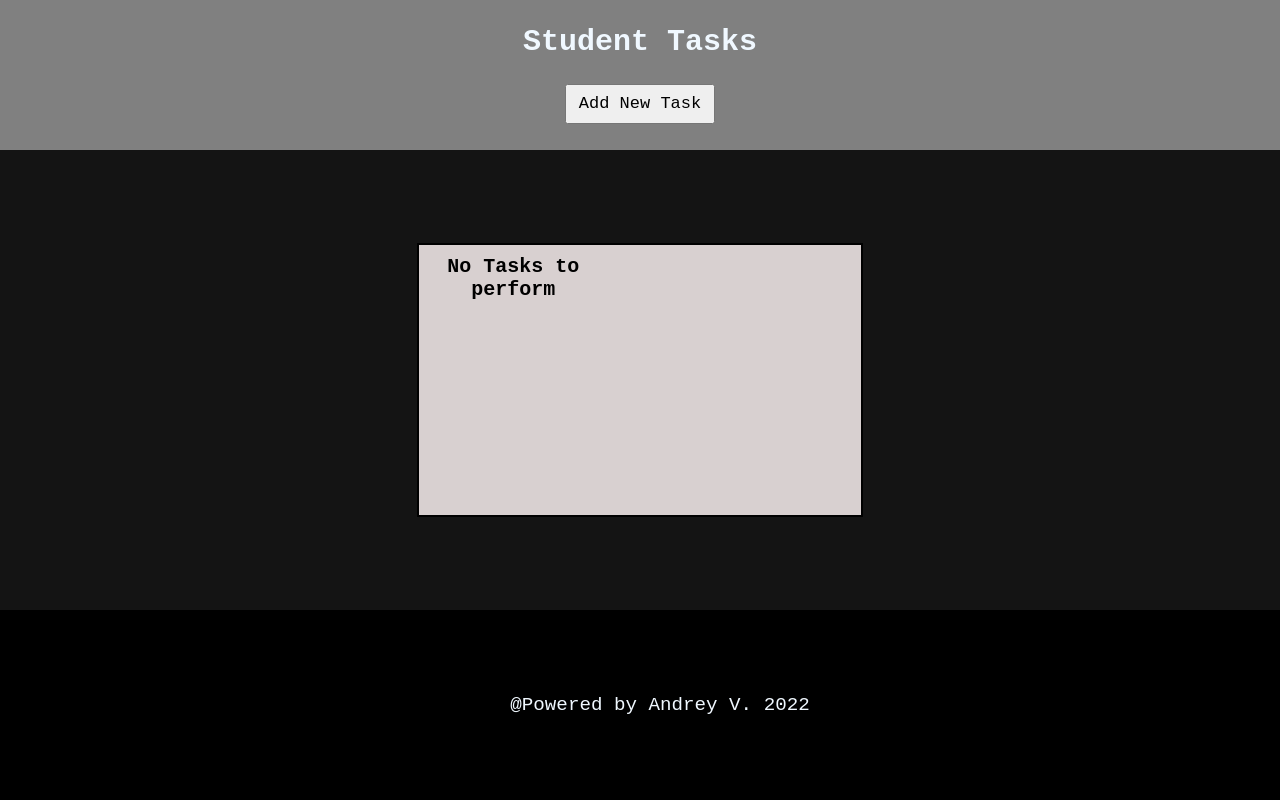
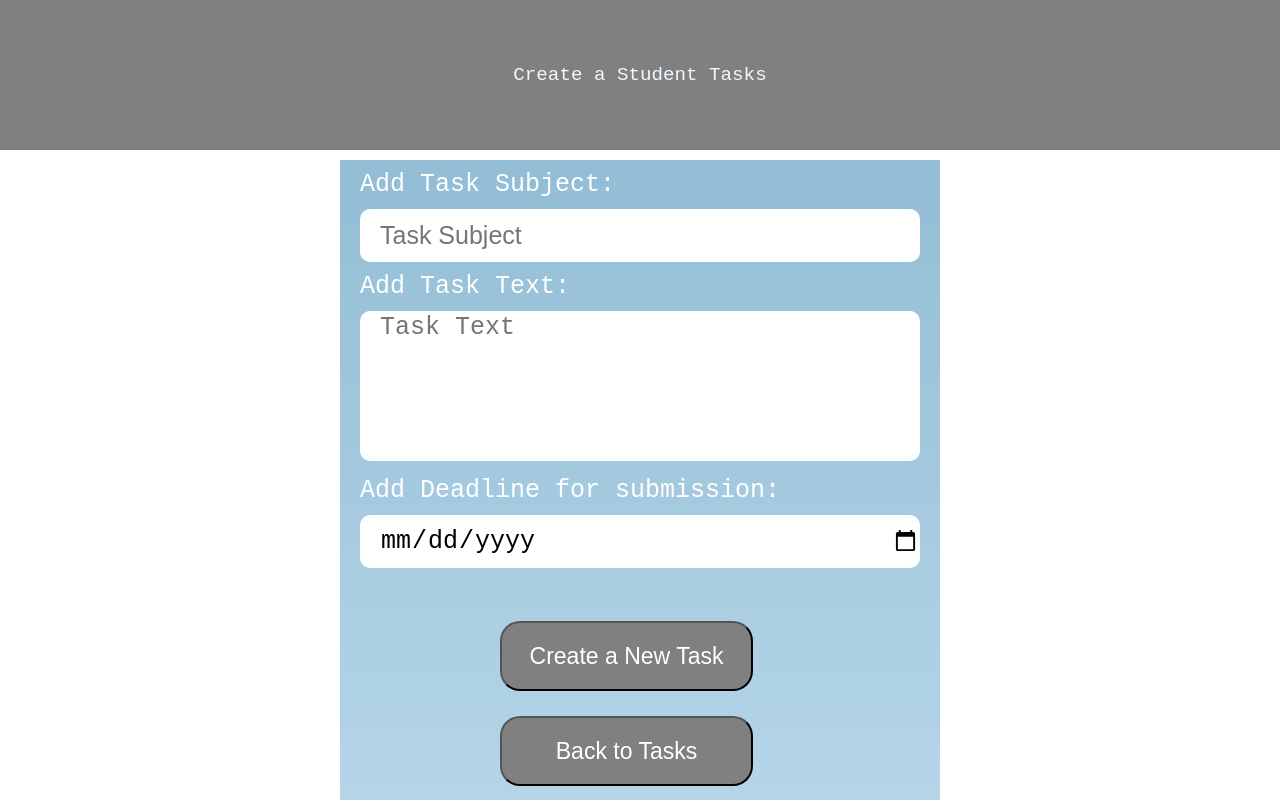
Before and after one commit to AndreyVekselman/TaskManager_Alternative, a plain HTML site: page index.html in a window 1280 px wide. Both pictures are taken after a click on the link "Add New Task". Shown: the top 800 px of the page. Drawn offline with Linux system fonts and the light colour scheme.

Commit message:
create a new task file and function

```diff
--- /dev/null
+++ b/css/createTask.scss
@@ -0,0 +1,102 @@
+// @import "reset";
+
+$FontFamily: Arial, Helvetica, sans-serif;
+#bodyCreateTask {
+  display: flex;
+  flex-direction: column;
+}
+$FontSize: 25px;
+$TextColor: white;
+$FontFamily: "Courier New", Courier, monospace;
+
+@mixin BorderRadius($rad) {
+  border-radius: $rad;
+}
+
+@mixin Btn($color) {
+  text-align: center;
+  width: 253px;
+  height: 70px;
+  margin-top: 25px;
+  @include BorderRadius(20px);
+  background-color: $color;
+  margin-left: 140px;
+  color: $TextColor;
+  font-size: $FontSize - 2;
+}
+
+#createTask {
+  background-color: gray;
+  color: aliceblue;
+  font-family: "Courier New", Courier, monospace;
+  font-size: larger;
+  width: 100%;
+  height: 150px;
+  text-align: center;
+  line-height: 150px;
+}
+.main {
+  width: 600px;
+  // height: 450px;
+  color: $TextColor;
+  margin: auto;
+  margin-top: 10px;
+  margin-bottom: 50px;
+  font-family: $FontFamily;
+  flex: 1;
+
+  .form {
+    padding-left: 20px;
+    padding-top: 10px;
+    background-color: rgba(153, 193, 216, 255);
+    height: 650px;
+    background-image: linear-gradient(
+      180deg,
+      rgba(147, 189, 213, 255),
+      rgba(182, 214, 232, 255)
+    );
+    label {
+      font-size: $FontSize;
+    }
+    input {
+      padding-left: 20px;
+      font-size: $FontSize;
+      margin: 10px 0;
+      width: 560px;
+      height: 53px;
+      @include BorderRadius(10px);
+      border-style: none;
+      box-sizing: border-box;
+    }
+    textarea {
+      resize: none;
+      padding-left: 20px;
+      font-size: $FontSize;
+      margin: 10px 0;
+      width: 560px;
+      height: 150px;
+
+      @include BorderRadius(10px);
+      border-style: none;
+      box-sizing: border-box;
+    }
+
+    .Btn_OK {
+      @include Btn(gray);
+    }
+  }
+  // .Btn_Error {
+  //   @include Btn(red);
+  // }
+}
+.footer {
+  background-color: black;
+  color: aliceblue;
+  font-family: "Courier New", Courier, monospace;
+  font-size: larger;
+  width: 100%;
+  height: 150px;
+  text-align: center;
+  line-height: 150px;
+  padding: 20px;
+}
--- a/index.html
+++ b/index.html
@@ -7,9 +7,7 @@
     <title>Route_Manage</title>
     <script type="module" src="script.js"></script>
     <link rel="stylesheet" href="/css/indexPage.css" />
+    <link rel="stylesheet" href="/css/createTask.css" />
   </head>
-  <body>
-    <h1>Hello</h1>
-    <br />
-  </body>
+  <body></body>
 </html>
--- /dev/null
+++ b/module/createTask.mjs
@@ -0,0 +1,110 @@
+export function createTask() {
+  const body = document.createElement("body");
+  body.id = "bodyCreateTask";
+
+  const header = document.createElement("header");
+  header.className = "Header";
+  header.id = "createTask";
+  header.textContent = "Create a Student Tasks";
+  body.appendChild(header);
+
+  const main = document.createElement("div");
+  main.className = "main";
+  //   main.id = "main";
+
+  const formDiv = document.createElement("div");
+  formDiv.className = "form";
+
+  const form = document.createElement("form");
+  form.action = "";
+
+  let label1 = document.createElement("label");
+  label1.htmlFor = "taskSubject";
+  label1.textContent = "Add Task Subject:";
+  form.appendChild(label1);
+
+  let br1 = document.createElement("br");
+  form.appendChild(br1);
+
+  let input1 = document.createElement("input");
+  input1.type = "text";
+  input1.id = "taskSubject";
+  input1.placeholder = "Task Subject";
+  input1.minlength = "5";
+  form.appendChild(input1);
+
+  let br2 = document.createElement("br");
+  form.appendChild(br2);
+
+  let label2 = document.createElement("label");
+  label2.htmlFor = "taskText";
+  label2.textContent = "Add Task Text:";
+  form.appendChild(label2);
+
+  let br3 = document.createElement("br");
+  form.appendChild(br3);
+
+  let textarea = document.createElement("textarea");
+  textarea.name = "taskText";
+  textarea.id = "taskText";
+  textarea.placeholder = "Task Text";
+  form.appendChild(textarea);
+
+  let br4 = document.createElement("br");
+  form.appendChild(br4);
+
+  let label3 = document.createElement("label");
+  label3.htmlFor = "taskDate";
+  label3.textContent = "Add Deadline for submission:";
+  form.appendChild(label3);
+
+  let br5 = document.createElement("br");
+  form.appendChild(br5);
+
+  let input2 = document.createElement("input");
+  input2.type = "date";
+  input2.id = "taskDate";
+  input2.placeholder = "Deadline for submission";
+  form.appendChild(input2);
+
+  let br6 = document.createElement("br");
+  form.appendChild(br6);
+
+  let br7 = document.createElement("br");
+  form.appendChild(br7);
+
+  let div1 = document.createElement("div");
+  form.appendChild(div1);
+
+  let button1 = document.createElement("button");
+  button1.type = "submit";
+  button1.className = "Btn_OK";
+  button1.id = "Btn_OK";
+  button1.textContent = "Create a New Task";
+  div1.appendChild(button1);
+
+  formDiv.appendChild(form);
+  main.appendChild(formDiv);
+
+  let div2 = document.createElement("div");
+  formDiv.appendChild(div2);
+
+  let a = document.createElement("a");
+  a.href = "/";
+  div2.appendChild(a);
+
+  let button2 = document.createElement("button");
+  button2.className = "Btn_OK";
+  button2.id = "returnButton";
+  button2.textContent = "Back to Tasks";
+  a.appendChild(button2);
+
+  body.appendChild(main);
+
+  let footer = document.createElement("footer");
+  footer.className = "footer";
+  footer.textContent = "@ Powered by Andrey V. 2022";
+  body.appendChild(footer);
+
+  document.body = body;
+}
--- a/script.js
+++ b/script.js
@@ -2,6 +2,7 @@ import { header } from "./module/header.mjs";
 import { main } from "./module/main.mjs";
 import { footer } from "./module/footer.mjs";
 import { freshMainScreen } from "./module/freshMainScreen.mjs";
+import { createTask } from "./module/createTask.mjs";
 
 let templates = {
   home: function () {
@@ -29,11 +30,15 @@ let templates = {
   about: function () {
     console.log("bye");
   },
+  createTask: function () {
+    createTask();
+  },
 };
 let routes = {
   "/": "home",
   "/solutionPage": "solutionPage",
   "/about": "about",
+  "/createTask": "createTask",
 };
 function resolveRoute(routeURL) {
   try {
```
Also changed, not shown: css/createTask.css (added), 1 other file.
